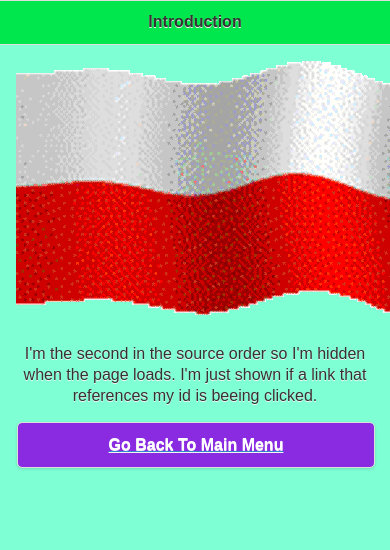
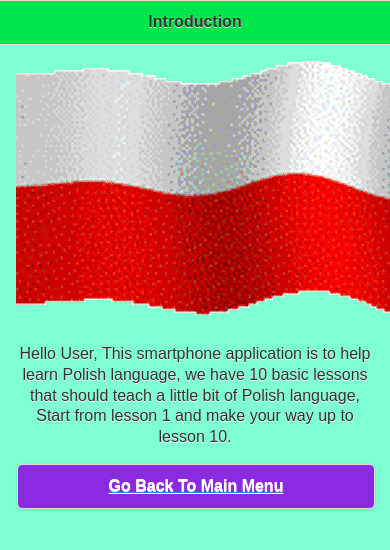
Before and after one commit to KacperSliwinskii/myapp, a plain HTML site: page index.html in a window 390 px wide. Both pictures are taken after a click on the link "Introduction". Drawn offline with Linux system fonts and the light colour scheme; some packages are replaced by stand-ins of ours.

Commit message:
Update index.html

```diff
--- a/index.html
+++ b/index.html
@@ -87,7 +87,7 @@
 
 	<div role="main" class="ui-content" style="text-align: center;">
         <img src="polish.gif"> </img>
-		<p style=" text-align: center;">I'm the second in the source order so I'm hidden when the page loads. I'm just shown if a link that references my id is beeing clicked.</p>
+		<p style=" text-align: center;">Hello User, This smartphone application is to help learn Polish language, we have 10 basic lessons that should teach a little bit of Polish language, Start from lesson 1 and make your way up to lesson 10.</p>
 		<a href="#index"><button   style="margin: 10px 1px; background-color: blueviolet; color: white; text-align: center; " type="submit" data-theme="c"> Go Back To Main Menu</button></a>
 	</div><!-- /content -->
 
```
